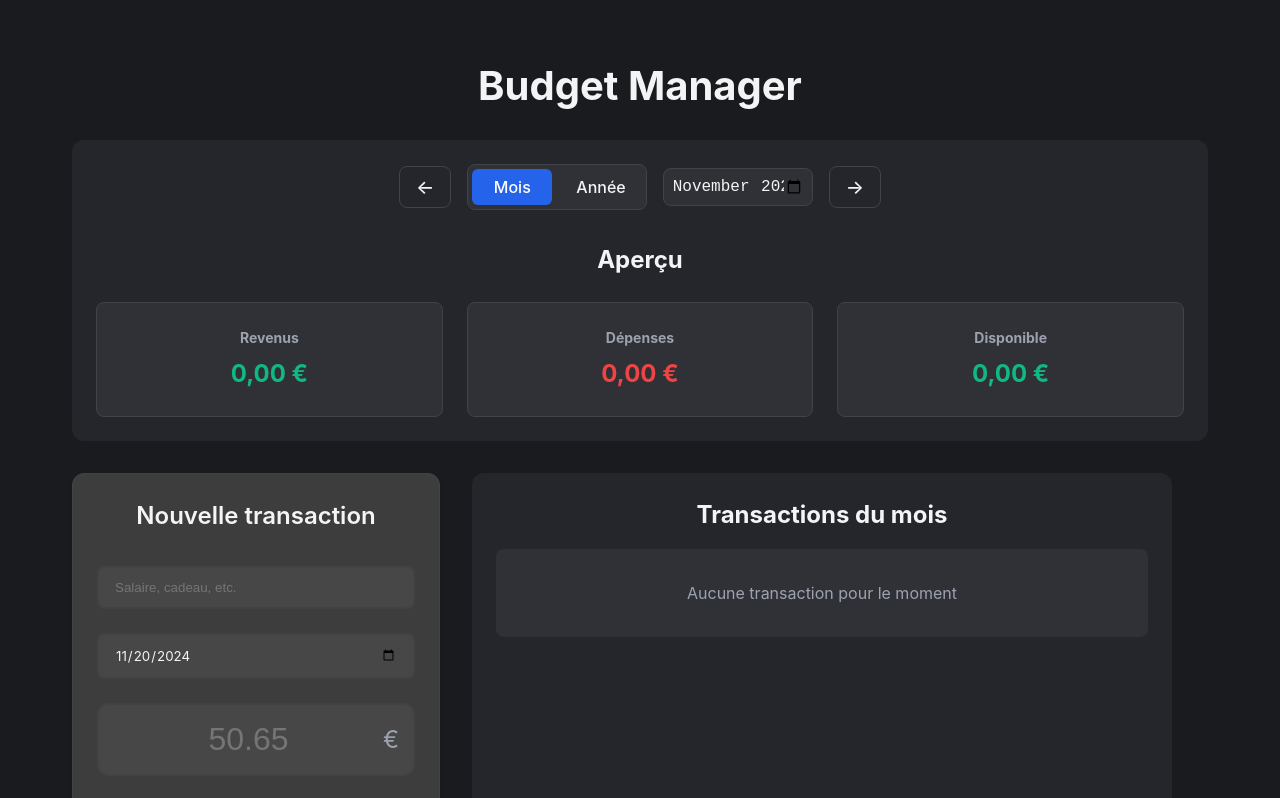
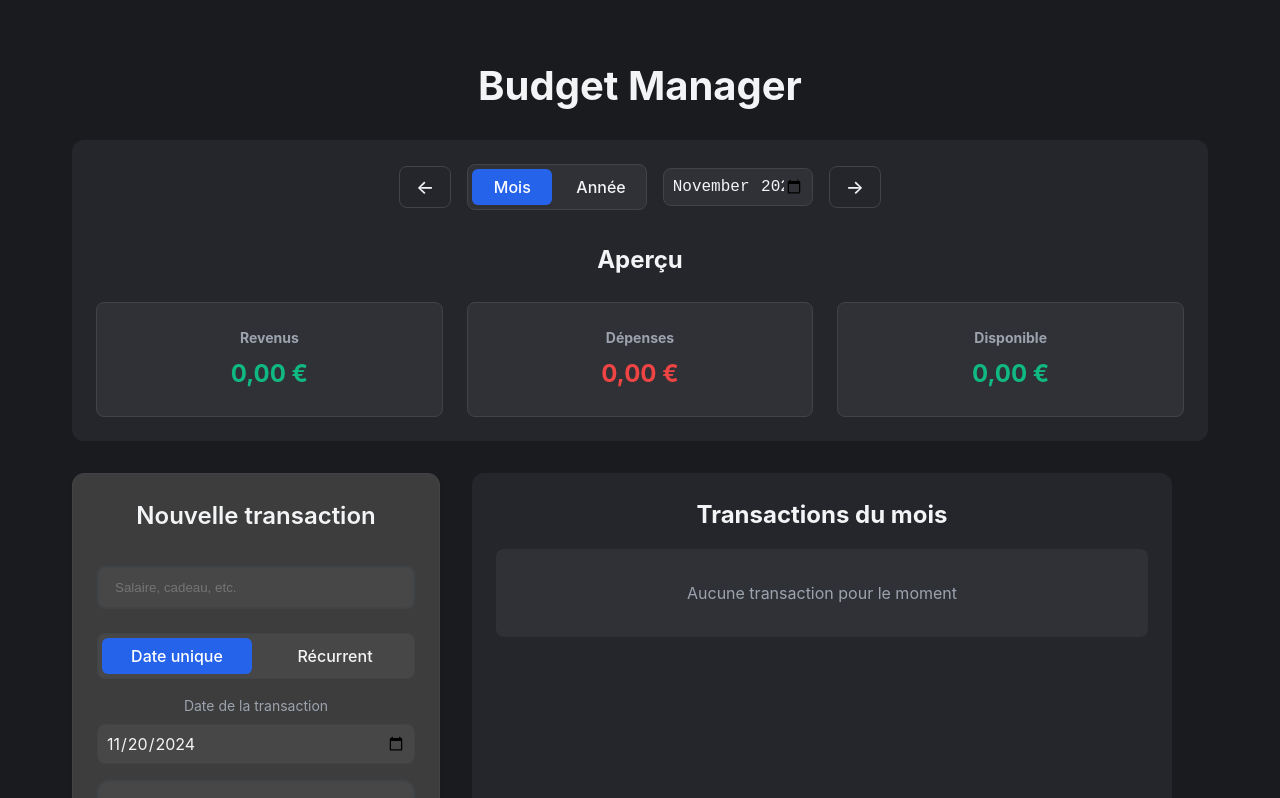
Before and after one commit to AlexandreGaultier/budget-manager, a React (Vite) app: page / in a window 1280 px wide. Shown: the top 798 px of the page. Built offline with nearby package versions, Linux system fonts and the light colour scheme.

Commit message:
make choice between specific date and reccuring

```diff
--- a/src/components/TransactionForm/TransactionForm.module.css
+++ b/src/components/TransactionForm/TransactionForm.module.css
@@ -377,3 +377,65 @@ input:focus, button:focus {
   border-color: var(--primary-color);
   box-shadow: 0 0 0 2px rgba(109, 40, 217, 0.2);
 }
+
+.dateSection {
+  display: flex;
+  flex-direction: column;
+  gap: 1rem;
+  margin: 1rem 0;
+}
+
+.dateTypeToggle {
+  display: flex;
+  gap: 0.5rem;
+  background: rgba(255, 255, 255, 0.05);
+  padding: 0.25rem;
+  border-radius: 8px;
+  border: 1px solid var(--border-color);
+}
+
+.dateTypeButton {
+  flex: 1;
+  padding: 0.5rem 1rem;
+  border: none;
+  border-radius: 6px;
+  background: transparent;
+  color: var(--text-primary);
+  cursor: pointer;
+  transition: all 0.2s ease;
+}
+
+.dateTypeButton.active {
+  background: var(--primary-color);
+  color: white;
+}
+
+.singleDateGroup {
+  display: flex;
+  flex-direction: column;
+  gap: 0.5rem;
+}
+
+.singleDateGroup label {
+  font-size: 0.875rem;
+  color: var(--text-secondary);
+}
+
+.dateInput {
+  padding: 0.5rem;
+  border: 1px solid var(--border-color);
+  border-radius: 8px;
+  background: rgba(255, 255, 255, 0.05);
+  color: var(--text-primary);
+  font-size: 1rem;
+}
+
+.dateInput:hover {
+  border-color: var(--primary-color);
+}
+
+.dateInput:focus {
+  outline: none;
+  border-color: var(--primary-color);
+  box-shadow: 0 0 0 2px rgba(109, 40, 217, 0.2);
+}
--- a/src/components/TransactionForm/TransactionForm.tsx
+++ b/src/components/TransactionForm/TransactionForm.tsx
@@ -95,7 +95,27 @@ export const TransactionForm = () => {
           />
         </div>
 
-        <div className={styles.formGroup}>
+        <div className={styles.dateSection}>
+          <div className={styles.dateTypeToggle}>
+            <button
+              type="button"
+              className={`${styles.dateTypeButton} ${!formData.isRecurring ? styles.active : ''}`}
+              onClick={() => setFormData(prev => ({ ...prev, isRecurring: false }))}
+            >
+              Date unique
+            </button>
+            <button
+              type="button"
+              className={`${styles.dateTypeButton} ${formData.isRecurring ? styles.active : ''}`}
+              onClick={() => setFormData(prev => ({ ...prev, isRecurring: true }))}
+            >
+              Récurrent
+            </button>
+          </div>
+
+          {!formData.isRecurring ? (
+            <div className={styles.singleDateGroup}>
+              <label>Date de la transaction</label>
               <input
                 type="date"
                 value={formData.date.toISOString().split('T')[0]}
@@ -103,9 +123,54 @@ export const TransactionForm = () => {
                   ...prev,
                   date: new Date(e.target.value)
                 }))}
-            required
                 className={styles.dateInput}
               />
+            </div>
+          ) : (
+            <div className={styles.recurrenceDetails}>
+              <select
+                value={formData.frequency}
+                onChange={e => setFormData(prev => ({
+                  ...prev,
+                  frequency: e.target.value as 'daily' | 'weekly' | 'monthly'
+                }))}
+                className={styles.frequencySelect}
+              >
+                <option value="daily">Tous les jours</option>
+                <option value="weekly">Toutes les semaines</option>
+                <option value="monthly">Tous les mois</option>
+              </select>
+
+              <div className={styles.dateInputs}>
+                <div className={styles.dateGroup}>
+                  <label>Date de début</label>
+                  <input
+                    type="date"
+                    value={formData.startDate.toISOString().split('T')[0]}
+                    onChange={e => setFormData(prev => ({
+                      ...prev,
+                      startDate: new Date(e.target.value)
+                    }))}
+                    className={styles.dateInput}
+                  />
+                </div>
+
+                <div className={styles.dateGroup}>
+                  <label>Date de fin</label>
+                  <input
+                    type="date"
+                    value={formData.endDate.toISOString().split('T')[0]}
+                    onChange={e => setFormData(prev => ({
+                      ...prev,
+                      endDate: new Date(e.target.value)
+                    }))}
+                    min={formData.startDate.toISOString().split('T')[0]}
+                    className={styles.dateInput}
+                  />
+                </div>
+              </div>
+            </div>
+          )}
         </div>
 
         <div className={styles.amountInput}>
@@ -215,63 +280,6 @@ export const TransactionForm = () => {
           )}
         </div>
 
-        <div className={styles.recurringGroup}>
-          <label className={styles.recurringLabel}>
-            <input
-              type="checkbox"
-              checked={formData.isRecurring}
-              onChange={e => setFormData(prev => ({ ...prev, isRecurring: e.target.checked }))}
-            />
-            <span>Transaction récurrente</span>
-          </label>
-
-          {formData.isRecurring && (
-            <div className={styles.recurrenceDetails}>
-              <select
-                value={formData.frequency}
-                onChange={e => setFormData(prev => ({
-                  ...prev,
-                  frequency: e.target.value as 'daily' | 'weekly' | 'monthly'
-                }))}
-                className={styles.frequencySelect}
-              >
-                <option value="daily">Tous les jours</option>
-                <option value="weekly">Toutes les semaines</option>
-                <option value="monthly">Tous les mois</option>
-              </select>
-
-              <div className={styles.dateInputs}>
-                <div className={styles.dateGroup}>
-                  <label>Date de début</label>
-                  <input
-                    type="date"
-                    value={formData.startDate.toISOString().split('T')[0]}
-                    onChange={e => setFormData(prev => ({
-                      ...prev,
-                      startDate: new Date(e.target.value)
-                    }))}
-                    className={styles.dateInput}
-                  />
-                </div>
-
-                <div className={styles.dateGroup}>
-                  <label>Date de fin</label>
-                  <input
-                    type="date"
-                    value={formData.endDate.toISOString().split('T')[0]}
-                    onChange={e => setFormData(prev => ({
-                      ...prev,
-                      endDate: new Date(e.target.value)
-                    }))}
-                    min={formData.startDate.toISOString().split('T')[0]}
-                    className={styles.dateInput}
-                  />
-                </div>
-              </div>
-            </div>
-          )}
-        </div>
-
         <button type="submit" className={styles.submitButton}>
           <svg
             xmlns="http://www.w3.org/2000/svg"
```
Lines whose indentation alone changed are shown as unchanged.
